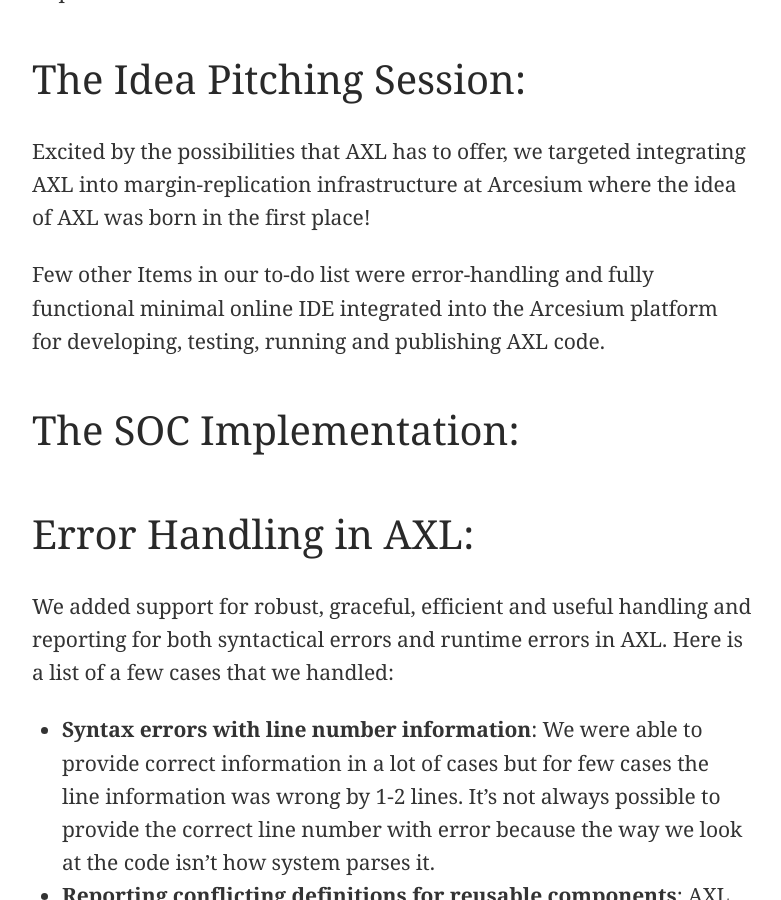
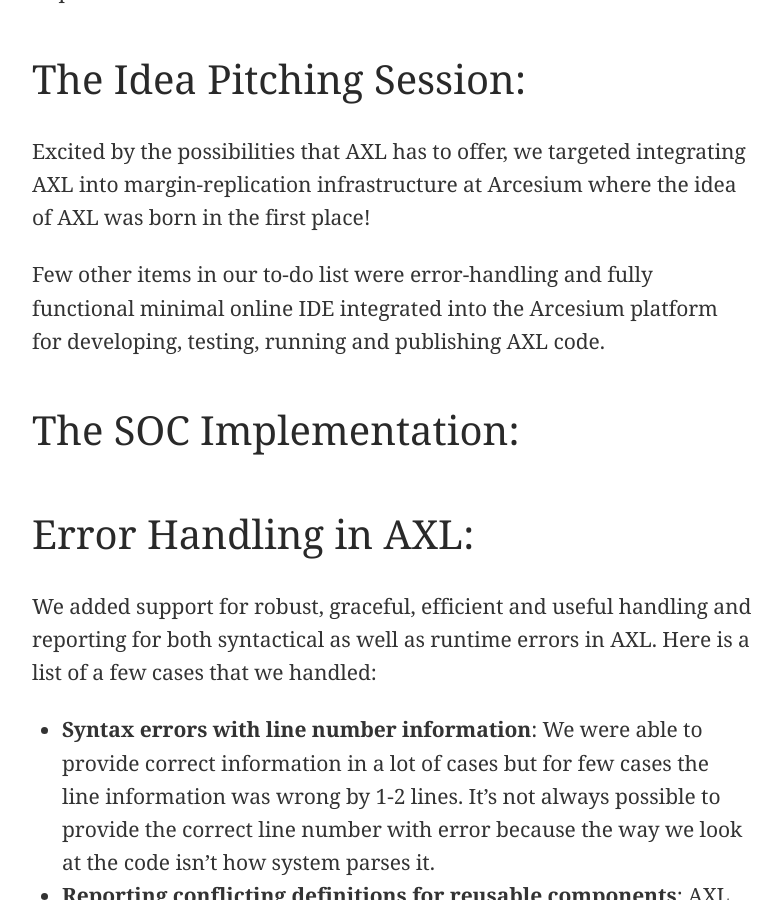
Before and after one commit to architkansal/architkansal.github.io, a Jekyll site: the page built from _posts/2019-07-01-Taking-AXL-to-Production.md, in a window 1280 px wide and 900 px high, scrolled down 1134 px. Shown: the whole window, without its empty margins (248-1029 px from the left). Built offline with Jekyll 4.4.1, drawn with Linux system fonts in a browser that asks for light colours; comment, search, counter and statistics services are not loaded; some of the changed text lies outside the part shown.

Commit message:
minor changes

```diff
--- a/_posts/2019-07-01-Taking-AXL-to-Production.md
+++ b/_posts/2019-07-01-Taking-AXL-to-Production.md
@@ -21,13 +21,13 @@
 Excited by the possibilities that AXL has to offer, we targeted integrating AXL into margin-replication infrastructure at Arcesium where the idea of AXL was born in the first place!
 
 
-Few other Items in our to-do list were error-handling and fully functional minimal online IDE integrated into the Arcesium platform for developing, testing, running and publishing AXL code.
+Few other items in our to-do list were error-handling and fully functional minimal online IDE integrated into the Arcesium platform for developing, testing, running and publishing AXL code.
 
 ## The SOC Implementation:
 
 ## Error Handling in AXL:
 
-We added support for robust, graceful, efficient and useful handling and reporting for both syntactical errors and runtime errors in AXL. Here is a list of a few cases that we handled:
+We added support for robust, graceful, efficient and useful handling and reporting for both syntactical as well as runtime errors in AXL. Here is a list of a few cases that we handled:
 
 * **Syntax errors with line number information**: We were able to provide correct information in a lot of cases but for few cases the line information was wrong by 1-2 lines. It's not always possible to provide the correct line number with error because the way we look at the code isn’t how system parses it.
 * **Reporting conflicting definitions for reusable components**: AXL natively supports defining and re-using (by importing) components or using components from standard library. This brings the possibility of having multiple definitions for the same component, which needs to be resolved by the user.
```
Also changed, not shown: other parts of _posts/2019-07-01-Taking-AXL-to-Production.md (+5 -5 lines), _posts/2018-10-02-ML-workshops-NITW.md (+1 -1 lines), _posts/2018-10-19-Arc-Most-Creative-Hack-2018.md (+1 -1 lines).
